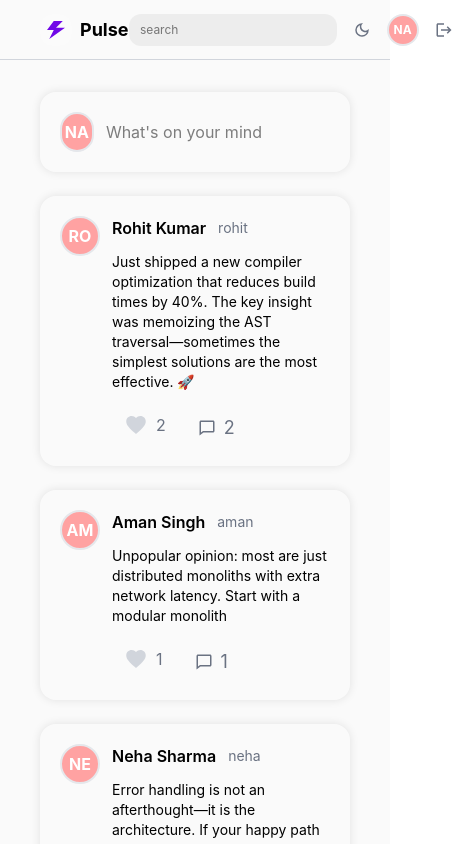
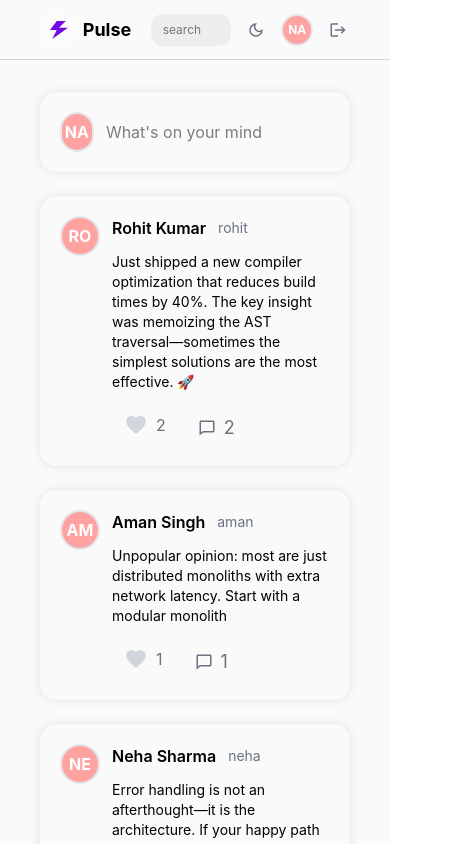
Before and after one commit to Manjeet2423020/Social-app, a React (Vite) app: page / in a window 390 px wide. Both pictures are taken after typing "name@example.com", "Sample123" into the empty fields and a click on the button "Login". Shown: the top 844 px of the page, 453 px wide, since content can reach past the window. Built offline with nearby package versions, Linux system fonts and the light colour scheme.

Commit message:
fix responsive

```diff
--- a/src/pages/Feed.jsx
+++ b/src/pages/Feed.jsx
@@ -67,7 +67,7 @@ const Feed = () => {
       }
     >
       <div className=" border-b border-gray-300 h-15   ">
-        <div className="lg:px-[28%] sm:flex justify-center sm:px-[10%] px-10 h-full bg-black/2  ">
+        <div className="lg:px-[28%] flex justify-center sm:px-[10%] px-10 h-full bg-black/2  ">
           <div className="flex justify-between h-full items-center lg:w-full">
             <div className="flex items-center text-2xl gap-2">
               <div className=" bg-white/10  h-8 w-8 rounded-xl flex items-center justify-center text-violet-700">
@@ -77,7 +77,7 @@ const Feed = () => {
             </div>
             <div className="flex  gap-4 text-xl items-center ">
               <input
-                className="lg:w-80   bg-black/5 h-8 outline-none rounded-xl p-2 text-xs"
+                className="lg:w-80 md:w-50 w-20 ml-5  bg-black/5 h-8 outline-none rounded-xl p-2 text-xs transition-all duration-300 "
                 type="text"
                 placeholder=" search"
                 value={search}
@@ -107,7 +107,7 @@ const Feed = () => {
           </div>
         </div>
       </div>
-      <div className="lg:px-[28%] sm:flex justify-center sm:px-[10%] px-10 pt-8 bg-black/2">
+      <div className="lg:px-[28%] sm:flex justify-center sm:px-[10%] px-10 pt-8 bg-black/2 transition-all duration-300">
         {/* mockdata ui */}
 
         <div className="flex flex-col gap-6">
--- a/src/pages/Login.jsx
+++ b/src/pages/Login.jsx
@@ -41,7 +41,7 @@ const Login = () => {
 
   return (
     <div className="flex justify-between">
-      <div className="hidden lg:block flex-1 relative  bg-indigo-800">
+      <div className="hidden lg:block flex-1 relative  bg-indigo-800 transition-all duration-300">
         <div className=" absolute inset-0 opacity-100 bg-indigo-400/50">
           <div className="absolute w-64 top-1/4 left-1/4 h-64 rounded-full blur-3xl bg-indigo-300/50"></div>
           <div className="absolute w-90 top-1/3 left-1/3 h-90 rounded-full blur-3xl bg-indigo-300/50"></div>
```
